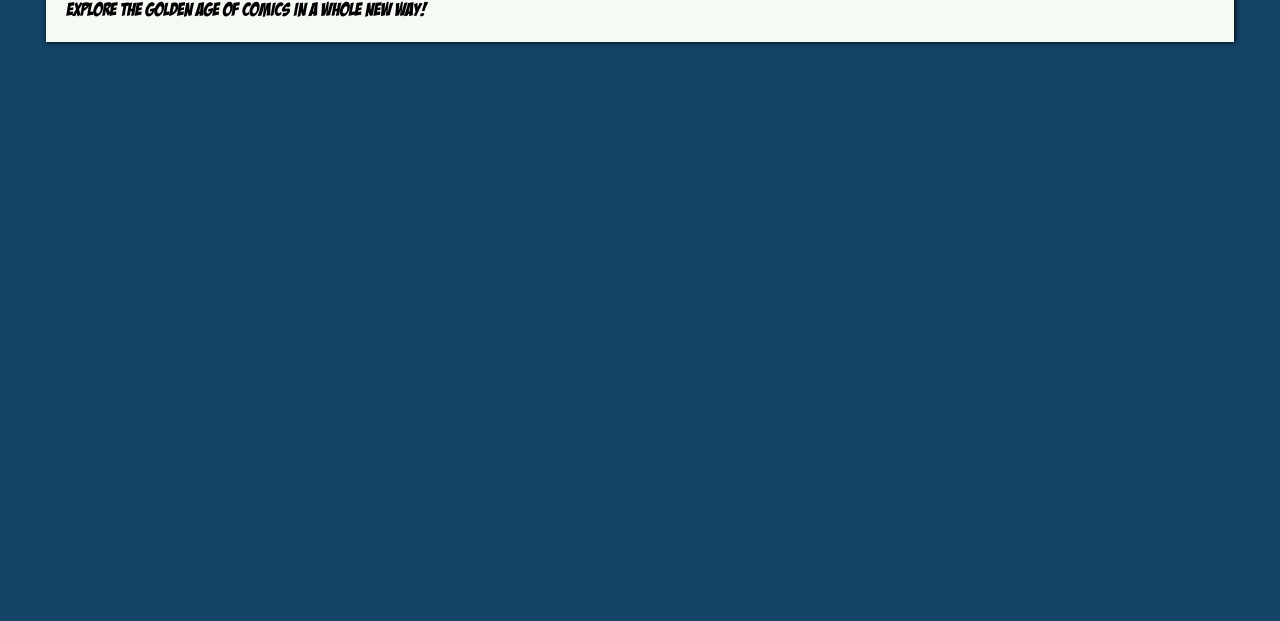
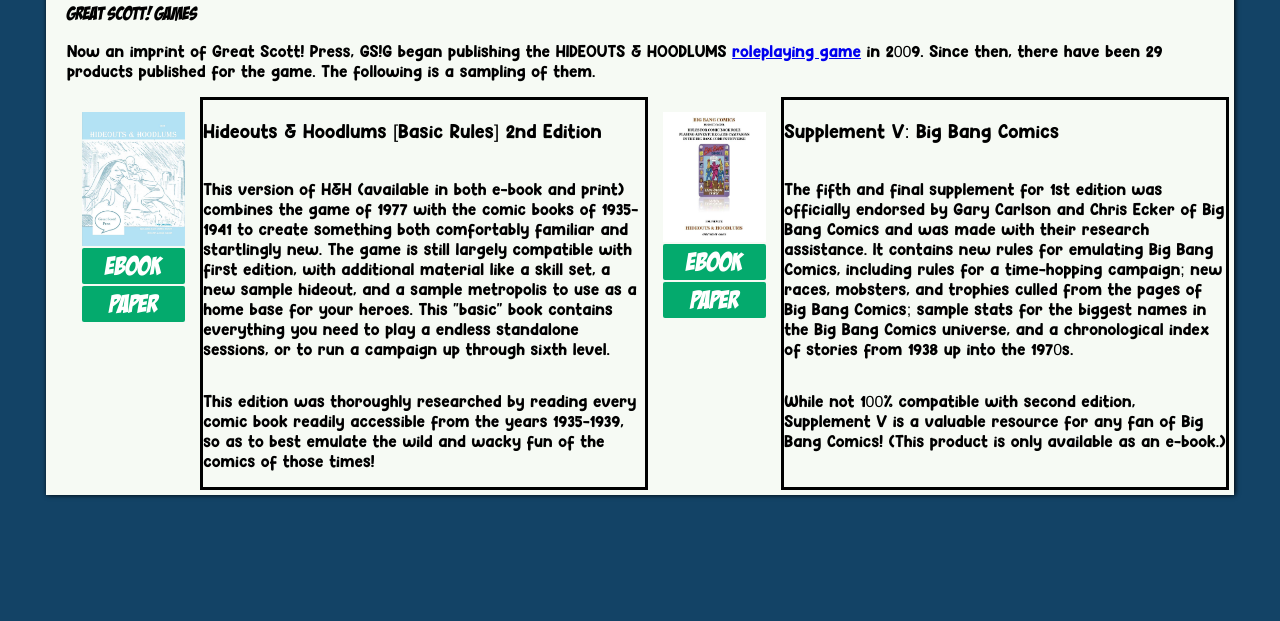
Before and after one commit to ToasterExpress/ToasterExpress.github.io, a plain HTML site: page gsgames.html in a window 1280 px wide. Shown: the part 205-826 px from the top of the page. Before the commit the page ends 800 px from the top, so only its background shows below. Drawn offline with Linux system fonts and the light colour scheme.

Commit message:
updated a games and added containers.

```diff
--- a/css/style.css
+++ b/css/style.css
@@ -8,8 +8,13 @@ h2 {
   font-weight: normal;
 }
 
+h3 {
+  font-family: heyComic, Helvetica, sans-serif;
+  font-weight: normal;
+}
+
 body {
-  font-family: Comicfont, Helvetica, sans-serif;
+  font-family: heyComic, Helvetica, sans-serif;
   font-weight: normal;
   background-color: #134366;
 }
@@ -66,8 +71,15 @@ body {
   src: url("../fonts/BADABB.TTF");
 }
 
+@font-face {
+  font-family: heyComic;
+  font-weight: normal;
+  font-style: normal;
+  src: url("../fonts/Hey\ Comic.ttf");
+}
+
 .headmessage {
-  font-family: comicFont;
+  font-family: comicFont, heyComic, Helvetica, sans-serif;
   font-weight: normal;
 }
 
@@ -76,12 +88,12 @@ body {
 }
 
 .mySlides {
- display:none;
+  display: none;
 
 }
 
 #slide1 {
-  display:block
+  display: block
 }
 
 img {
@@ -102,23 +114,28 @@ img {
 .slideshow-container .slideImg {
   width: auto;
   height: 100%;
-  display:block;
+  display: block;
 
 }
 
 .mySlides {
-object-fit: contain;
-float: center;
+  object-fit: contain;
+  float: center;
 }
 
 .fade {
-animation-name: fade;
-animation-duration: 2s;
+  animation-name: fade;
+  animation-duration: 2s;
 }
 
 @keyframes fade {
-from {opacity: .5}
-to {opacity: 1}
+  from {
+    opacity: .5
+  }
+
+  to {
+    opacity: 1
+  }
 }
 
 .prev,
@@ -165,7 +182,7 @@ to {opacity: 1}
   position: absolute;
   top: 0;
   -webkit-text-stroke: 1px black;
-  display:block;
+  display: block;
 }
 
 .dot {
@@ -227,7 +244,7 @@ to {opacity: 1}
   font-weight: normal;
 }
 
-.content{
+.content {
   background-color: #F6FAF4;
   margin-left: 3%;
   margin-right: 3%;
@@ -241,13 +258,13 @@ to {opacity: 1}
   width: 25%;
   max-width: 400px;
   padding: 10px;
-  margin:5px;
+  margin: 5px;
   float: left;
   text-align: center;
 }
 
 .comicContainer img {
-  width:100%;
+  width: 100%;
   height: auto;
   text-align: center;
 }
@@ -267,8 +284,8 @@ to {opacity: 1}
   border-radius: 2px;
   text-align: center;
   margin: 2px 0% 2px 0%;
-  display:flex;
-  font-family: Comicfont, Helvetica, sans-serif;
+  display: flex;
+  font-family: comicFont, heyComic, Helvetica, sans-serif;
   font-weight: normal;
   justify-content: center;
   text-decoration: none;
@@ -283,7 +300,7 @@ to {opacity: 1}
 .row {
   flex-direction: row;
   justify-content: center;
-  display:flex;
+  display: flex;
   flex-wrap: wrap;
 }
 
@@ -292,3 +309,64 @@ to {opacity: 1}
   flex-basis: auto;
   align-self: flex-start;
 }
+
+.box1 {
+  width: 100%;
+  max-width: 100%;
+  height: auto;
+  object-fit: contain;
+}
+
+.gameContainer1 {
+  position: relative;
+  width: 25%;
+  max-width: 300px;
+  height: auto;
+  padding: 10px;
+  margin: 5px;
+}
+
+.gameContainer1 img {
+  width: 100%;
+  height: auto;
+  text-align: start;
+  display: flex;
+  flex-direction: row;
+  justify-content: start;
+  object-fit: contain;
+}
+
+.gameContainer2 {
+  position: relative;
+  width: 25%;
+  max-width: 300px;
+  height: auto;
+  padding: 10px;
+  margin: 5px;
+}
+
+.gameContainer2 img {
+  width: 100%;
+  height: auto;
+  text-align: start;
+  display: flex;
+  flex-direction: row;
+  justify-content: start;
+  object-fit: contain;
+}
+
+.gameRow {
+  object-fit: contain;
+  overflow: hidden;
+  display: flex;
+  flex-direction: row;
+}
+
+.paragraph {
+  border: solid;
+  width: 100%;
+  max-width: 100%;
+  height: auto;
+  display: flex;
+  flex-direction: column;
+}
--- a/gsgames.html
+++ b/gsgames.html
@@ -8,7 +8,9 @@
   <link rel="stylesheet" href="./css/style.css">
   <link rel="stylesheet" href="https://cdnjs.cloudflare.com/ajax/libs/font-awesome/4.7.0/css/font-awesome.min.css">
 </head>
+
 <body>
+
   <body>
     <div class="content">
       <h1>GREAT SCOTT! PRESS</h1>
@@ -27,9 +29,60 @@
         </a>
       </div>
       <div style="padding-left:16px">
-            <h3 class="headmessage"> EXPLORE THE GOLDEN
-              AGE OF COMICS IN A
-              WHOLE NEW WAY!</h3>
+        <h3 class="headmessage"> GREAT SCOTT! GAMES</h3>
+        <p>Now an imprint of Great Scott! Press, GS!G began publishing
+          the HIDEOUTS & HOODLUMS <a href="./goldenage.html">roleplaying game</a> in 2009. Since
+          then, there have been 29 products published for the game.
+          The following is a sampling of them.</p>
+        <div class="box1">
+          <div class="gameRow">
+            <div class="gameContainer1">
+              <img src="./Pics/goldenagebook1.jpg" alt="img">
+              <a href="https://preview.drivethrurpg.com/en/product/218867/Hideouts--Hoodlums-Basic-2nd-edition"
+                class="btn">Ebook</a>
+              <a href="https://www.amazon.com/Hideouts-Hoodlums-Scott-Casper/dp/B08PLT296K/" class="btn">Paper</a>
+            </div>
+            <article class="paragraph">
+              <h3>Hideouts & Hoodlums [Basic Rules]
+                2nd Edition</h3>
+              <p>This version of H&H (available in both e-book and print)
+                combines the game of 1977 with the comic books of 1935-1941 to
+                create something both comfortably familiar and startlingly
+                new. The game is still largely compatible with first edition,
+                with additional material like a skill set, a new sample
+                hideout, and a sample metropolis to use as a home base for
+                your heroes. This "basic" book contains everything you need
+                to play a endless standalone sessions, or to run a campaign
+                up through sixth level.</p>
+              <p>This edition was thoroughly researched by reading every
+                comic book readily accessible from the years 1935-1939, so
+                as to best emulate the wild and wacky fun of the comics of
+                those times! </p>
+            </article>
+            <div class="gameContainer2">
+              <img src="./Pics/bigbangcomics.jpg" alt="img">
+              <a href="https://preview.drivethrurpg.com/en/product/157126/Supplement-V-Big-Bang" class="btn">Ebook</a>
+              <a href="https://www.amazon.com/gp/product/B08Q6SD2M5/" class="btn">Paper</a>
+              </a>
+            </div>
+            <article class="paragraph">
+              <h3>Supplement V: Big Bang Comics</h3>
+              <p>The fifth and final supplement for 1st edition was officially
+                endorsed by Gary Carlson and Chris Ecker of Big Bang Comics and
+                was made with their research assistance. It contains new rules
+                for emulating Big Bang Comics, including rules for a time-hopping
+                campaign; new races, mobsters, and trophies culled from the
+                pages of Big Bang Comics; sample stats for the biggest names in
+                the Big Bang Comics universe, and a chronological index of
+                stories from 1938 up into the 1970s. </p>
+              <p>While not 100% compatible with second edition, Supplement V
+                is a valuable resource for any fan of Big Bang Comics! (This
+                product is only available as an e-book.)</p>
+            </article>
+          </div>
+        </div>
+      </div>
+    </div>
     </div>
     </head>
   </body>
@@ -37,4 +90,5 @@
 
   </footer>
   <script src="./js/script.js"></script>
+
 </html>
```
Also changed, not shown: Pics/bigbangcomics.jpg (added), fonts/Hey Comic.otf (added), fonts/Hey Comic.ttf (added). Lines whose indentation alone changed are shown as unchanged.
